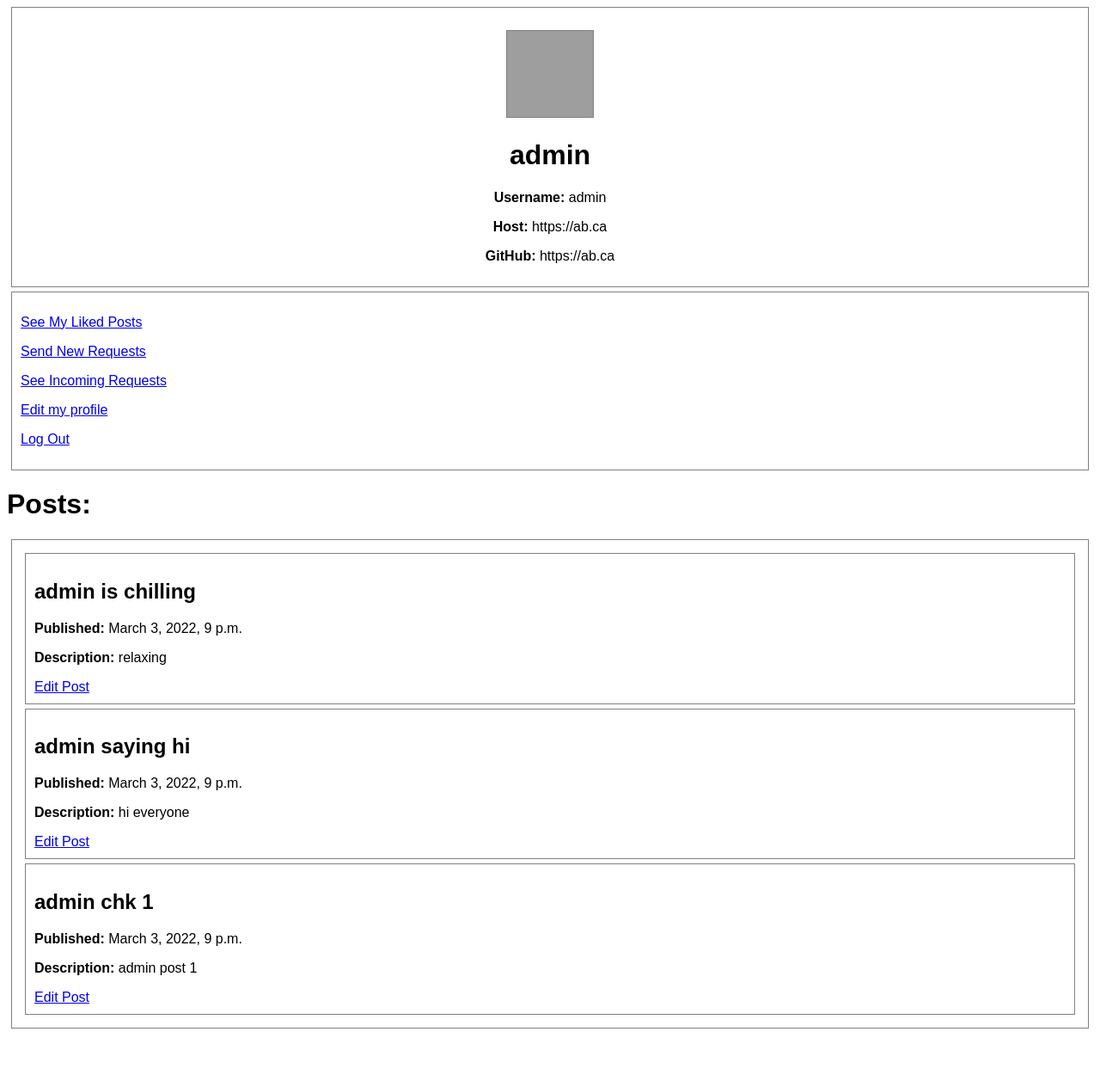
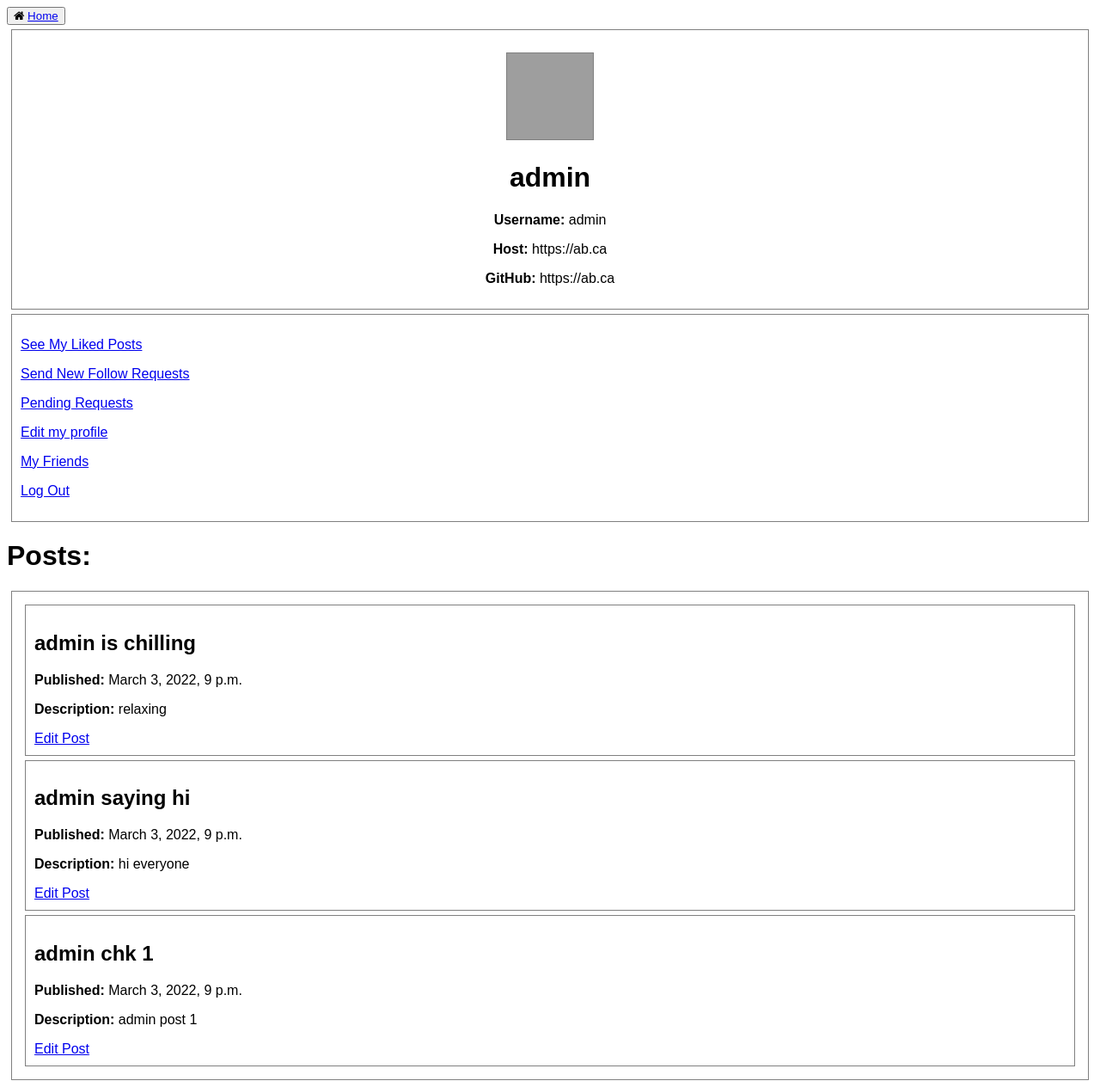
Before and after one commit to 3662/cmput404-project, a Django app: page /authors/35868678-9cee-4963-a5d9-584599b14a96/ in a window 1280 px wide. Shown: the whole page at 86% size. Before the commit the page ends 1196 px from the top, so only its background shows below. Run offline with Django 3.2, Linux system fonts and the light colour scheme; a user stored in the database is signed in; data comes from the database, SQL or seed files in the repository; both versions use the stored data as it was after the commit; grey boxes are pictures that could not be loaded.

Commit message:
merged with profile

```diff
--- a/cmput_404_project/authors/templates/authors/profile.html
+++ b/cmput_404_project/authors/templates/authors/profile.html
@@ -3,7 +3,9 @@
 <html>
 <head>
   <meta charset="utf-8">
+  <link rel="stylesheet" href="https://cdnjs.cloudflare.com/ajax/libs/font-awesome/4.7.0/css/font-awesome.min.css">
   <title>Profile of {{author.get_full_name}}</title>
+  <button class="btn"><i class="fa fa-home" ></i> <a href="/">Home</a></button>
   <style>
       /* temporary quick styles for testing */
       body {
@@ -40,9 +42,10 @@
     <div class="box">
         {% if is_my_profile %}
             <p><a href="{% url 'display_like' %}">See My Liked Posts</a></p>
-            <p><a href="{% url 'author_list_view' %}">Send New Requests</a></p>
-            <p><a href="{% url 'pending_action_list_view' %}">See Incoming Requests</a></p>
+            <p><a href="{% url 'author_list_view' %}">Send New Follow Requests</a></p>
+            <p><a href="{% url 'pending_action_list_view' %}">Pending Requests</a></p>
             <p><a href="{% url 'accounts:manage_profile' %}">Edit my profile</a></p>
+            <p><a href="{% url 'friend_view' %}">My Friends</a></p>
             <p><a href="{% url 'logout' %}">Log Out</a></p>
         {% else %}
             <p><a href="#">Send A Request</a> (Not implemented yet)</p>
--- a/cmput_404_project/authors/views.py
+++ b/cmput_404_project/authors/views.py
@@ -1,4 +1,4 @@
-from django.shortcuts import render,redirect
+from django.shortcuts import render, redirect
 from social_distribution.models import Author, Friends, FollowRequest, Post
 from django.http import HttpResponse
 from django.contrib.auth.mixins import LoginRequiredMixin
```
Also changed, not shown: cmput_404_project/templates/home.html (+5 -5 lines), cmput_404_project/db.sqlite3.
